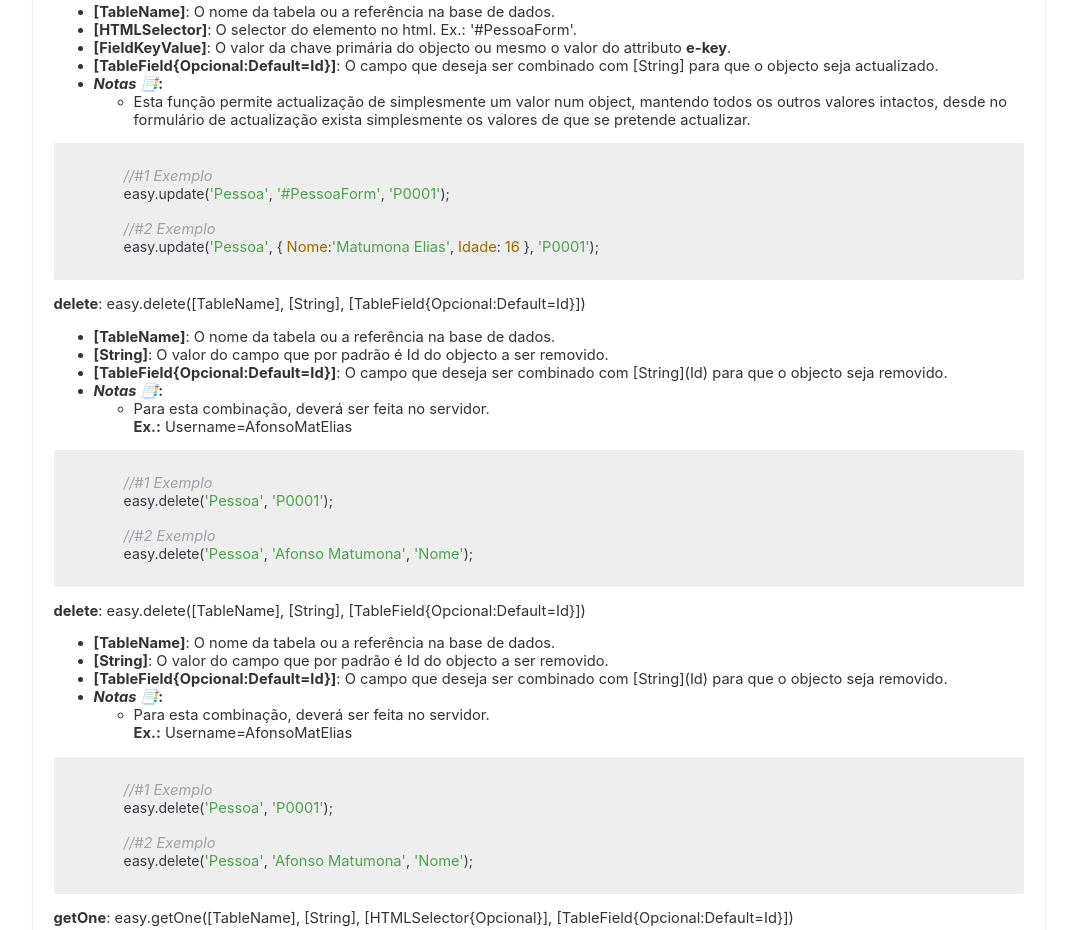
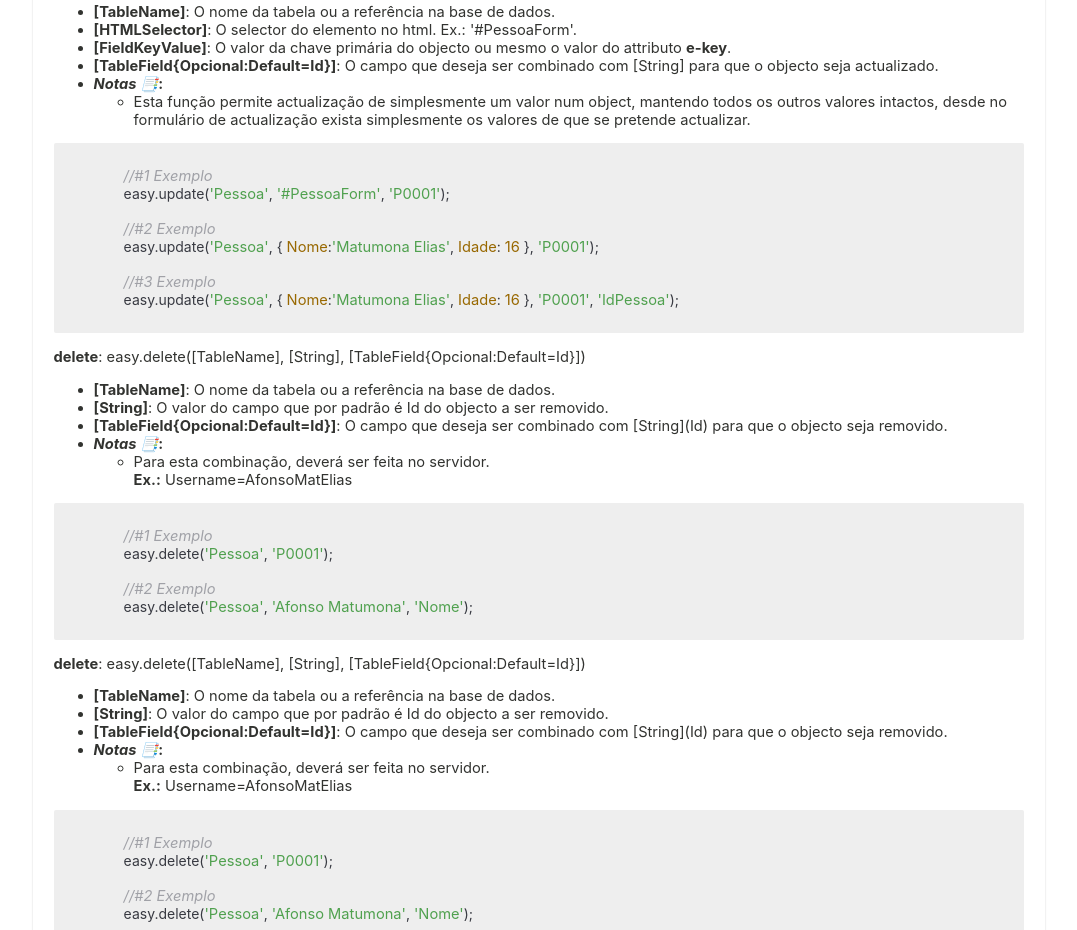
Before and after one commit to AfonsoMatElias/easy, a plain HTML site: page doc/pt/index.html in a window 1280 px wide. Shown: the part 1565-2495 px from the top of the page, without its empty margins (101-1178 px from the left). Drawn offline with Linux system fonts and the light colour scheme.

Commit message:
Added more easy.update examples in doc/pt/index.html file

```diff
--- a/doc/pt/index.html
+++ b/doc/pt/index.html
@@ -147,6 +147,9 @@
 
                 //#2 Exemplo
                 easy.update('Pessoa', { Nome:'Matumona Elias', Idade: 16 }, 'P0001');
+
+                //#3 Exemplo
+                easy.update('Pessoa', { Nome:'Matumona Elias', Idade: 16 }, 'P0001', 'IdPessoa');
             </code></pre>
 
             <!-- Delete -->
```
